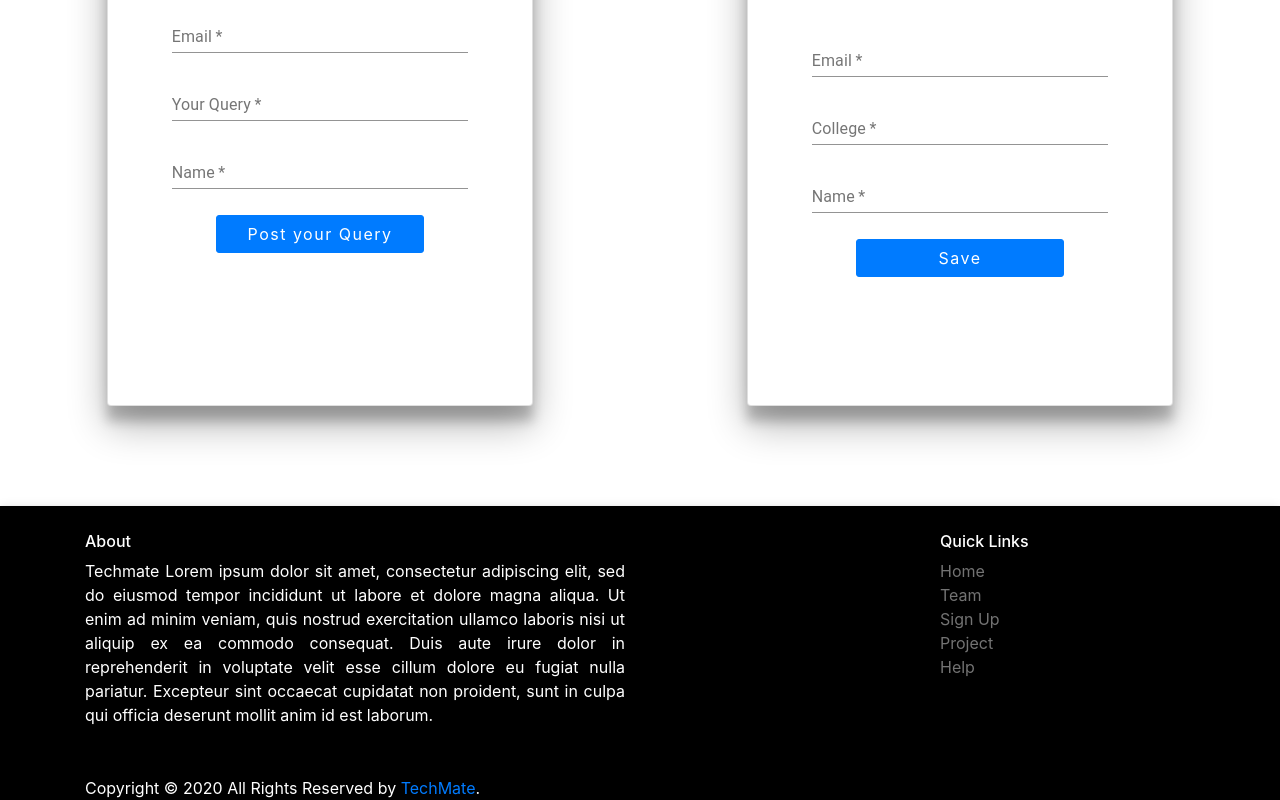
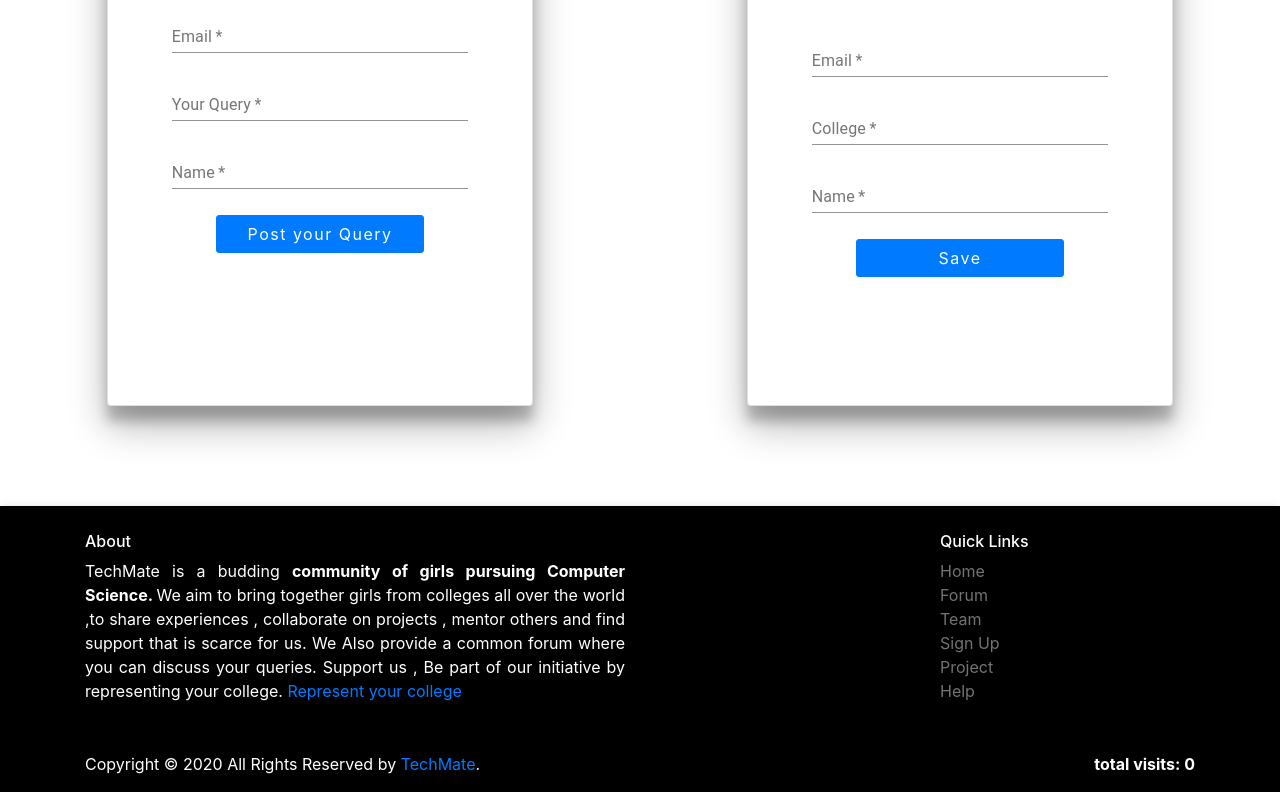
Before and after one commit to jainpriyanshi/Techmate, a React (Create React App) app in the folder client/: page /help in a window 1280 px wide. Shown: the part 392-1192 px from the top of the page. Built offline with nearby package versions, Linux system fonts and the light colour scheme; no server answers.

Commit message:
footer updated

```diff
--- a/client/src/App.js
+++ b/client/src/App.js
@@ -49,7 +49,7 @@ function App() {
         <Router>
             <Navbar />
             <Route exact path="/" component={Homepage} />
-            <Route exact path="/contact" component={Contact} />
+            <Route exact path="/team" component={Contact} />
             <Route exact path="/register" component={Register} />
             <Route exact path="/login" component={Login} />
             <Route exact path="/verify" component={Verify} />
--- a/client/src/components/Appbar/footer.jsx
+++ b/client/src/components/Appbar/footer.jsx
@@ -1,9 +1,24 @@
-import React from 'react';
+import React, { Component } from 'react'
 import {Link} from "react-router-dom";
 import AppBar from '@material-ui/core/AppBar';
 import './footer1.css'
+import CountUp from "react-countup"
+import axios from "axios"
 
-function Footer() {
+class Footer extends Component {
+  constructor() {
+    super();
+    this.state = {
+        cnt: 0
+    }
+}
+componentDidMount() {
+    axios.get("/users/count")
+    .then(res => {
+        this.setState({cnt: res.data.cnt})
+    })
+}
+ render(){
   return (
       <div style={{marginBottom:"0%"}}>
        <AppBar position="static" style={{ backgroundColor:"black",width:"100%", align:"left" , float: "down",marginBotton:"0%"}} >
@@ -12,7 +27,13 @@ function Footer() {
            <div class="row">
           <div class="col-sm-12 col-md-6">
             <h6>About</h6>
-            <p class="text-justify">Techmate Lorem ipsum dolor sit amet, consectetur adipiscing elit, sed do eiusmod tempor incididunt ut labore et dolore magna aliqua. Ut enim ad minim veniam, quis nostrud exercitation ullamco laboris nisi ut aliquip ex ea commodo consequat. Duis aute irure dolor in reprehenderit in voluptate velit esse cillum dolore eu fugiat nulla pariatur. Excepteur sint occaecat cupidatat non proident, sunt in culpa qui officia deserunt mollit anim id est laborum.</p>
+            <p class="text-justify">
+              TechMate is a budding <strong> community of girls pursuing Computer Science. </strong>
+              We aim to bring together girls from colleges all over the world ,to share experiences ,
+              collaborate on projects , mentor others and find support that is scarce for us.
+               We Also provide a common forum where you can discuss your queries. Support us , Be part
+               of our initiative by representing your college. <Link to ="/help"> Represent your college</Link>
+            </p>
           </div>
           <div class="col-xs-6 col-md-3">
           </div>
@@ -20,7 +41,8 @@ function Footer() {
             <h6>Quick Links</h6>
             <ul class="footer-links">
               <li><Link to ="/">Home</Link></li>
-              <li><Link to ="/contact">Team</Link></li>
+              <li><Link to ="/forum">Forum</Link></li>
+              <li><Link to ="/team">Team</Link></li>
                <li><Link to ="/register">Sign Up</Link></li>
                <li><Link to ="/project">Project</Link></li>
                <li><Link to ="/help">Help</Link></li>
@@ -31,9 +53,12 @@ function Footer() {
           </div>
           <div class="container">
         <div class="row">
-          <div class="col-md-8 col-sm-6 col-xs-12">
-            <p class="copyright-text">Copyright &copy; 2020 All Rights Reserved by
+          <div class="col-md-12 col-sm-6 col-xs-12">
+            <p class="copyright-text" style={{float: "left"}}>Copyright &copy; 2020 All Rights Reserved by
          <Link to="/"> TechMate</Link>.
+            </p>
+            <p style={{float: "right"}}>
+              <strong> total visits:  <CountUp end={this.state.cnt} duration={5} /> </strong>
             </p>
           </div>
 
@@ -43,7 +68,7 @@ function Footer() {
       </div>
         </AppBar>
         </div>
-  );
+  );}
 }
 
 export default Footer;
--- a/client/src/components/Appbar/navbar.jsx
+++ b/client/src/components/Appbar/navbar.jsx
@@ -114,13 +114,17 @@ class Navbar extends Component {
     <div class="container" style={{width: "200px"}}>
        <div class="text-dec" style={{paddingTop:"5%"}}>
         <IconButton onClick={this.toggleDrawer(side, false)} >
-          <h6>Back &nbsp;<ArrowBackIosIcon  />
+          <h6 style={{marginLeft: "60px"}}>Back &nbsp;<ArrowBackIosIcon  />
           </h6>
         </IconButton>
         <hr />
         </div>
         {this.props.auth.user.id ?
           <div>
+            <div style={{color: "black", fontFamily: "roboto"}}>
+                   <h5>  Hey {this.props.auth.user.name} </h5>
+                </div >
+                <hr />
              <List>
              <ListItem >
              <ListItemIcon> <FaceIcon/> </ListItemIcon>
@@ -154,7 +158,7 @@ class Navbar extends Component {
               </ListItem>
               <ListItem >
               <ListItemIcon> <GroupIcon/> </ListItemIcon>
-                <Link to = "/contact" style={{color: "black" , fontFamily: "roboto"}}>
+                <Link to = "/team" style={{color: "black" , fontFamily: "roboto"}}>
                   <h5> Team </h5>
                 </Link>
               </ListItem>
```
